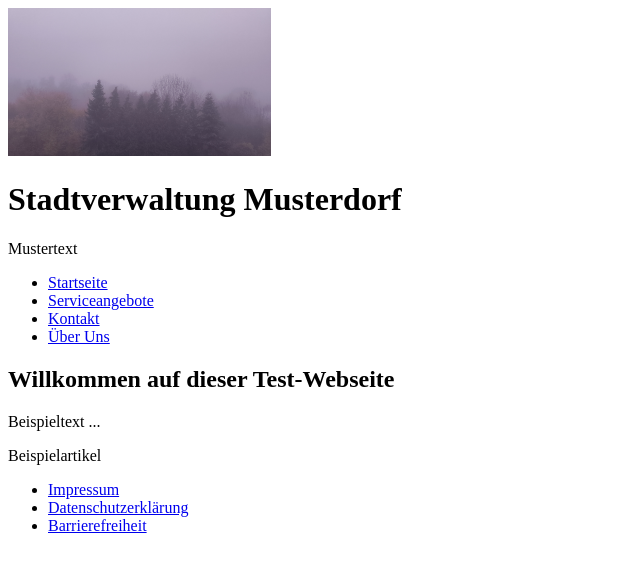
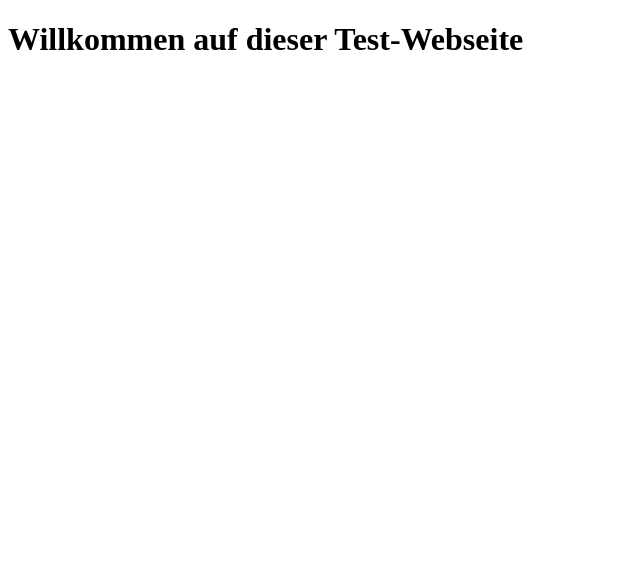
Before and after one commit to MaxTVpy/MaxTVpy.github.io, a plain HTML site: page index.html in a window 1280 px wide. Shown: the whole page, without its empty margins (0-640 px from the left). Drawn offline with Linux system fonts and the light colour scheme.

Commit message:
Clean up index.html by removing unused elements
Removed navigation and header image from index.html.

```diff
--- a/index.html
+++ b/index.html
@@ -6,12 +6,11 @@
   </head>
   <body>
     <header>
-	<a href="index.html" target="_self">
-	  <img src="Pictures/IMG_20251108_071209606.jpg" alt="Logo der Webseite" height=148 widht=60 /> </a>
-	<h1>Stadtverwaltung Musterdorf</h1>
-	<p>Mustertext</p>
+	<!-- <a href="index.html" target="_self">
+	  <img src="Pictures/IMG_20251108_071209606.jpg" alt="Logo der Webseite" height=148 widht=60 /> </a> -->
+	<h1>Willkommen auf dieser Test-Webseite</h1>
 	</header>
-	<nav>
+	<!-- <nav>
 	  <ul>
 	    <li> <a href="#index.html">Startseite</a> </li>
 		<li> <a href="#services.html">Serviceangebote</a> </li>
@@ -31,6 +30,7 @@
 		<li> <a href="#barrierefreiheit.html">Barrierefreiheit</a> </li>
 	  </ul>
 	</footer>
+	-->
   </body>
 
 </html>
```
